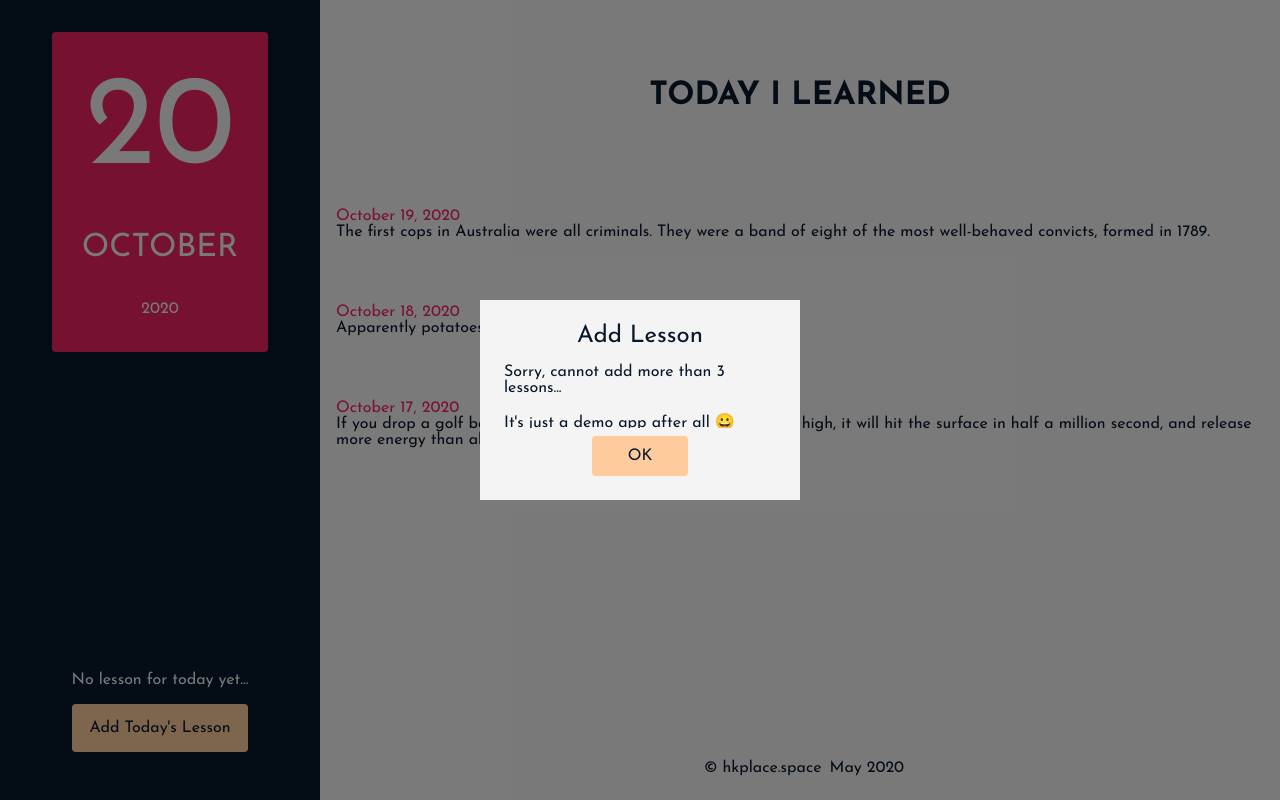
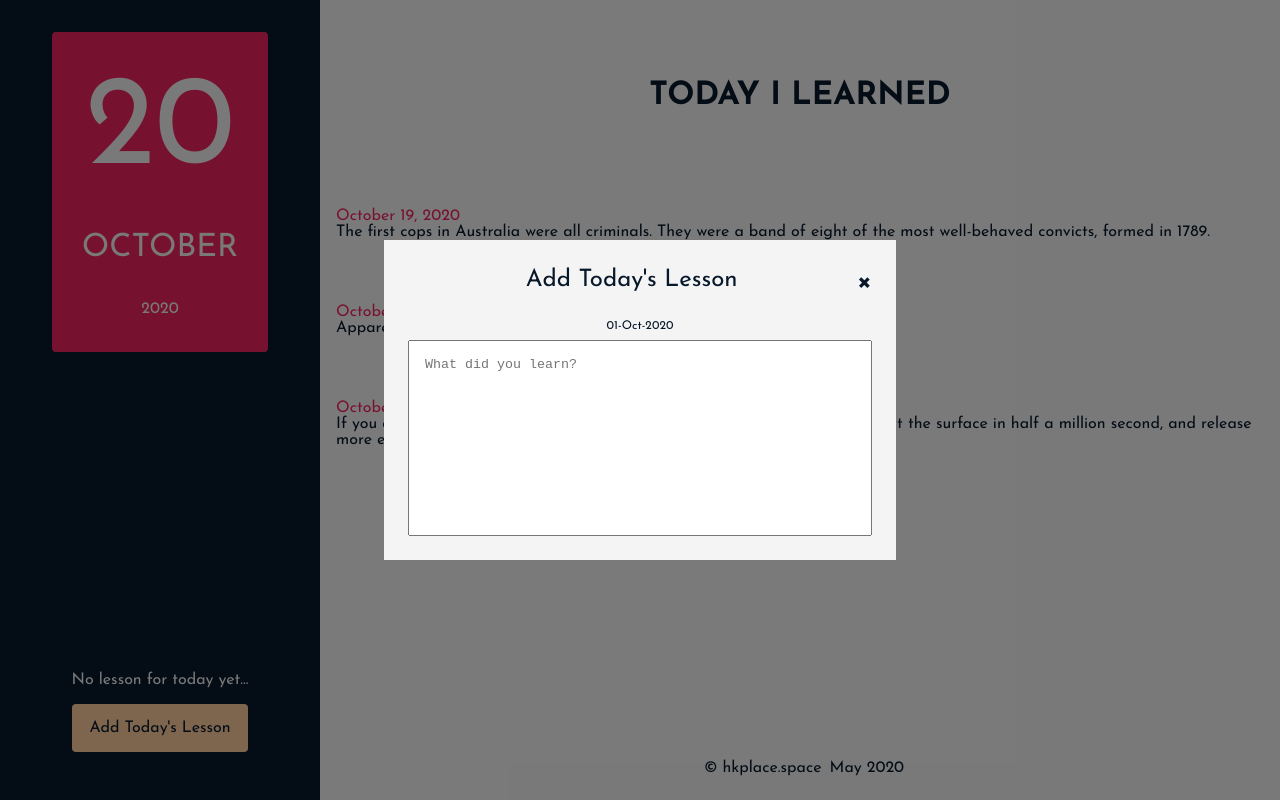
Before and after one commit to henry000dev/til-vue, a Vue app: page / in a window 1280 px wide. Both pictures are taken after a click on the element "Add Today's Lesson". Built offline with nearby package versions, Linux system fonts and the light colour scheme.

Commit message:
Initially adding the add-lesson dialog.

```diff
--- a/src/App.vue
+++ b/src/App.vue
@@ -1,6 +1,7 @@
 <template>
   <div id="app">
     <SideBar v-bind:todaysDate="getTodaysDate" v-bind:todayHasLesson="todayHasLesson" v-on:add-lesson-clicked="onAddLessonClicked"></SideBar>
+    <LessonInputDialog v-if="lesson.isAddingLesson" v-bind:isAddingLesson="lesson.isAddingLesson" v-bind:lessonDate="lesson.lessonDate" v-bind:lessonText="lesson.lessonText"></LessonInputDialog>
     <MessageDialog v-if="messageDialog.isShowing" v-bind:title="messageDialog.title" v-bind:message="messageDialog.message" v-on:message-dialog-dismissed="onMessageDialogDismissed"></MessageDialog>
     <MainContent v-bind:lessons="storedLessons"></MainContent>
   </div>
@@ -9,11 +10,12 @@
 <script>
 import SideBar from './components/sidebar/SideBar';
 import MessageDialog from './components/modal-dialog/MessageDialog';
+import LessonInputDialog from './components/modal-dialog/LessonInputDialog';
 import MainContent from './components/main-content/MainContent';
 import {getDateString} from './utils/utils';
 import DEFAULT_DATA from './data/default.json';
 
-const MAX_LESSON_COUNT = 3;
+const MAX_LESSON_COUNT = 100;
 const LESSONS_STORAGE_KEY = "til-vue.lessons";
 
 // This method is not associated with any Vue instance props/data/state
@@ -36,6 +38,7 @@ export default {
   components: {
     SideBar,
     MessageDialog,
+    LessonInputDialog,
     MainContent
   },
 
@@ -49,6 +52,12 @@ export default {
         isShowing: false,
         title: "",
         message: ""
+      },
+
+      lesson: {
+        isAddingLesson: false,
+        lessonDate: "01-Oct-2020",
+        lessonText: ""
       }
     };
   },
@@ -60,7 +69,10 @@ export default {
         this.messageDialog.isShowing = true;
         this.messageDialog.title = "Add Lesson";
         this.messageDialog.message = "Sorry, cannot add more than " + MAX_LESSON_COUNT + " lessons...\n\nIt's just a demo app after all 😀";
+        return;
       }
+
+      this.lesson.isAddingLesson = true;
     },
     onMessageDialogDismissed: function() {
         this.messageDialog.isShowing = false;
--- /dev/null
+++ b/src/components/modal-dialog/LessonInputDialog.vue
@@ -0,0 +1,222 @@
+<template>
+    <div>
+        <div id="lessonInput" class="lesson-input-dialog">
+            <div class="dialog-content">
+                <div class="content-header">
+                    <div class="title">{{getTitle}}</div>
+                    <div class="close-button" v-on:click="onEditingLessonCancelled">&times;</div>
+                </div>
+                <div class="content-body">
+                    <div class="content-date">{{lessonDate}}</div>
+                    <div class="content-text-area">
+                        <form action="/">
+                            <div>
+                                <textarea id="add-lesson-text-area" ref={textAreaRef} maxLength="500" v-on:change={onLessonTextChanged} placeholder="What did you learn?"></textarea>
+                            </div>
+                        </form>
+                    </div>
+                </div>
+            </div>
+        </div>
+    </div>
+</template>
+
+<script>
+export default {
+    name: "LessonInputDialog",
+    props: {
+        isAddingLesson: Boolean,
+        lessonDate: String,
+        lessonText: String
+    },
+    computed: {
+        getTitle: function() {
+            return this.isAddingLesson ? "Add Today's Lesson" : "Update Lesson";
+        }
+    },
+    methods: {
+        onEditingLessonDone: function() {
+            console.log("onEditingLessonDone");
+        },
+        onDeletingLessonDone: function() {
+            console.log("onDeletingLessonDone");
+        },
+        onEditingLessonCancelled: function() {
+            console.log("onEditingLessonCancelled");
+        },
+        onLessonTextChanged: function() {
+            console.log("onLessonTextChanged");
+        }
+    }
+}
+</script>
+
+<style scoped>
+.lesson-input-dialog {
+    display: block;
+    position: fixed;
+    z-index: 8888;
+    left: 0;
+    top: 0;
+    width: 100%;
+    height: 100%;
+    overflow: auto;
+    background-color: var(--background-colour-primary);
+    background-color: rgba(0, 0, 0, 0.5);
+}
+
+.dialog-content {
+    background-color: var(--background-colour-secondary);
+    padding: 1rem;
+
+    /* Positions dialog in the middle of screen. */
+    position: relative;
+    top: calc((100% - 40%) / 2);
+    left: calc((100% - 40%) / 2);
+    width: 40%;
+    height: 40%;
+
+    display: flex;
+    flex-direction: column;
+    justify-content: space-between;
+    align-items: stretch;
+}
+
+@media screen and (max-width: 600px) {
+    .dialog-content {
+        background-color: var(--background-colour-secondary);
+        padding: 1rem;
+
+        /* Positions dialog in the middle of screen. */
+        position: relative;
+        top: calc((100% - 80%) / 2);
+        left: calc((100% - 80%) / 2);
+        width: 80%;
+        height: 80%;
+
+        display: flex;
+        flex-direction: column;
+        justify-content: space-between;
+        align-items: stretch;
+    }
+}
+
+.content-header {
+    text-align: center;
+
+    display: flex;
+    flex-direction: row;
+    justify-content: space-around;
+    align-items: center;
+
+    padding: 0.5rem;
+}
+
+.content-header .title {
+    flex: 1;
+
+    color: var(--text-colour-dark);
+    font-size: 1.5rem;
+    text-align: center;
+}
+
+.content-header .close-button {
+    font-size: 2rem;
+    cursor: pointer;
+}
+
+.content-body {
+    flex: 1;
+
+    display: flex;
+    flex-direction: column;
+    justify-content: space-around;
+    align-items: stretch;
+
+    padding: 0.5rem;
+}
+
+.content-body .content-date {
+    text-align: center;
+    font-size: 0.75rem;
+    padding: 0.5rem;
+}
+
+.content-body .content-text-area {
+    flex: 1;
+}
+
+.content-body .content-text-area * {
+    height: 100%;
+}
+
+.content-body .content-text-area textarea {
+    resize: none;
+    width: 100%;
+    padding: 1rem;
+}
+
+.content-footer {
+    text-align: center;
+
+    display: flex;
+    flex-direction: row;
+    align-items: center;
+
+    padding: 0.5rem;
+}
+
+.footer-centred {
+    justify-content: center;
+}
+
+.footer-spread {
+    justify-content: space-between;
+}
+
+@media screen and (max-width: 600px) {
+    .content-footer {
+        text-align: center;
+
+        display: flex;
+        flex-direction: column;
+        justify-content: flex-start;
+        align-items: center;
+
+        padding: 0.5rem;
+    }
+
+    .content-footer .delete-button {
+        margin-top: 0.5rem;
+    }
+}
+.content-footer .ghost-button {
+    width: 2rem;
+    height: 2rem;
+}
+
+.content-footer .submit-button {
+    padding: 0.75rem;
+    text-align: center;
+    color: var(--text-colour-dark);
+    background-color: var(--colour-secondary);
+    border-radius: 0.25rem;
+    cursor: pointer;
+    text-transform: uppercase;
+}
+
+.content-footer .delete-button {
+    display: flex;
+    flex-direction: column;
+    justify-content: center;
+
+    width: 2rem;
+    height: 2rem;
+
+    font-size: 1rem;
+    text-align: center;
+    color: var(--text-colour-dark);
+
+    cursor: pointer;
+}
+</style>
```
